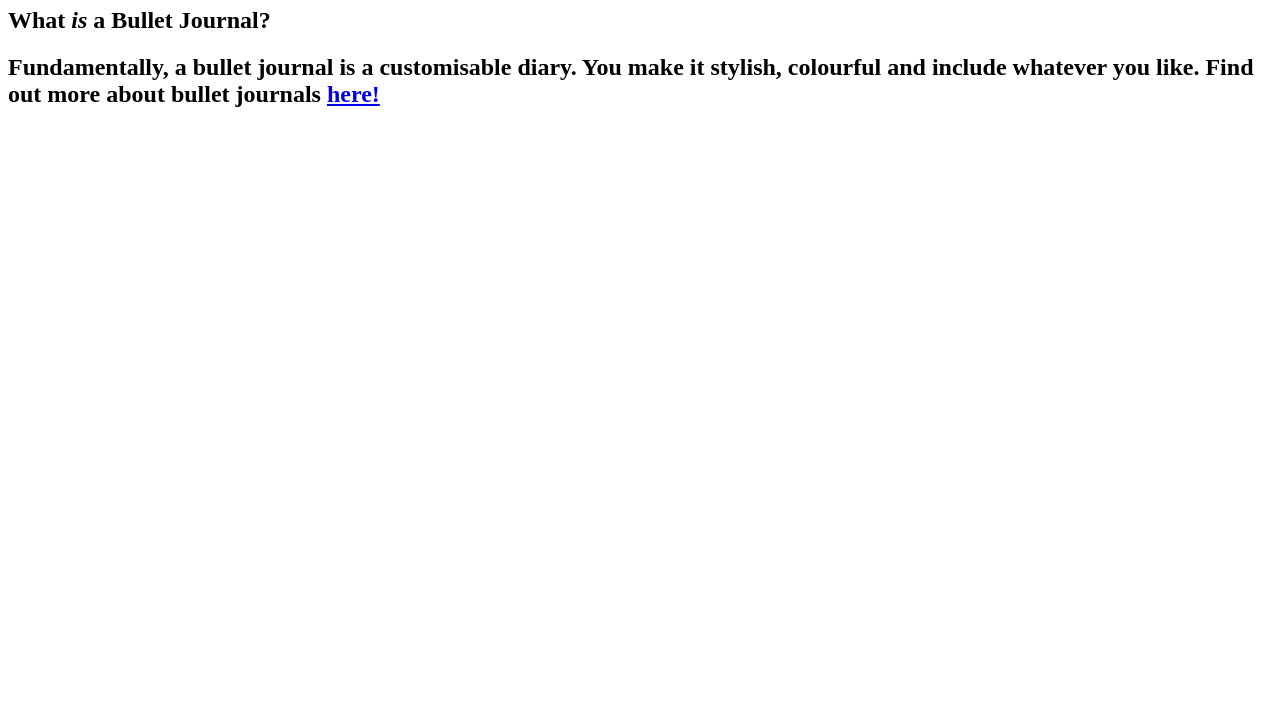
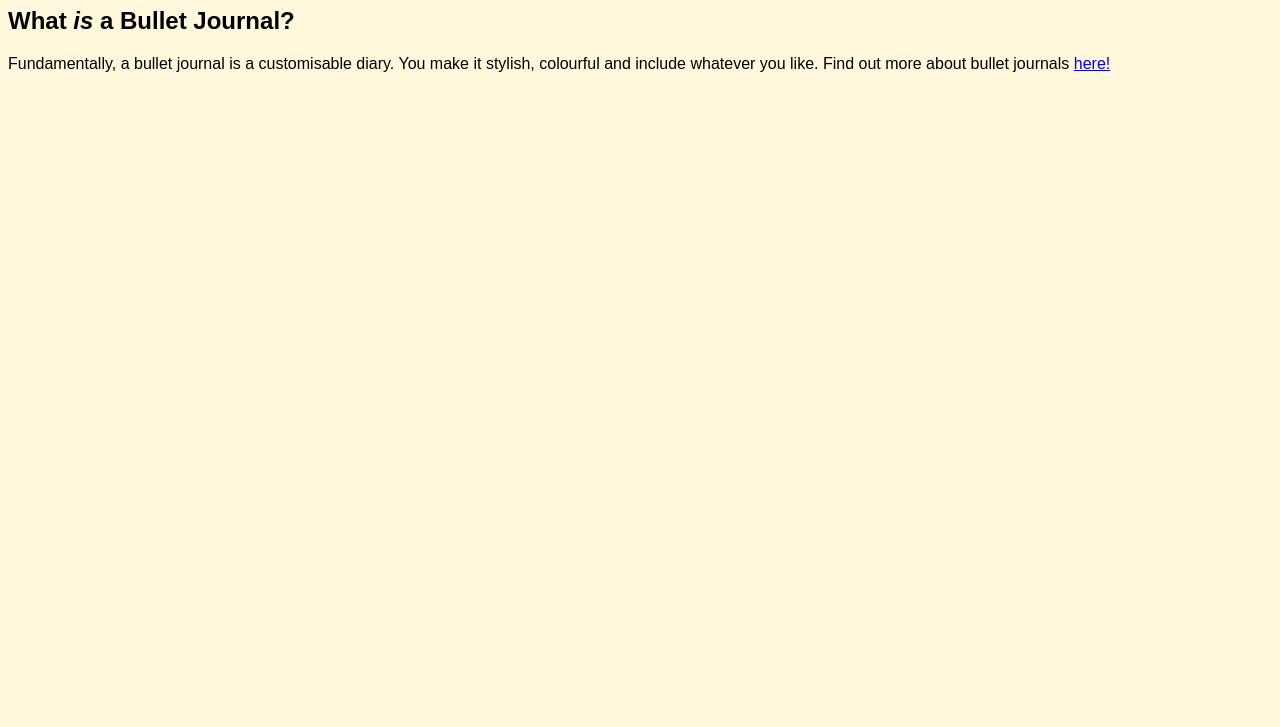
Before and after one commit to izzywhizz28/group-project, a plain HTML site: page index.html in a window 1280 px wide. Shown: the part 73-800 px from the top of the page. Drawn offline with Linux system fonts and the light colour scheme.

Commit message:
inserted css link into homepage
inserted css link into homepage

```diff
--- a/index.html
+++ b/index.html
@@ -2,12 +2,13 @@
 <html>
   <head>
     <title> How to create your very own Bullet Journal</title>
+    <link rel="stylesheet" type="text/css" href="css/style.css">
   </head>
 <div>
   <body>
     <h1> How to create your very own Bullet Journal</h1>
     <p>
-    <h2>What <em>is</em> a Bullet Journal?<h2>
+    <h2>What <em>is</em> a Bullet Journal?</h2>
     Fundamentally, a bullet journal is a customisable diary. You make it
     stylish, colourful and include whatever you like. Find out more about
     bullet journals <a href="about/about.html">here!</a>
```
